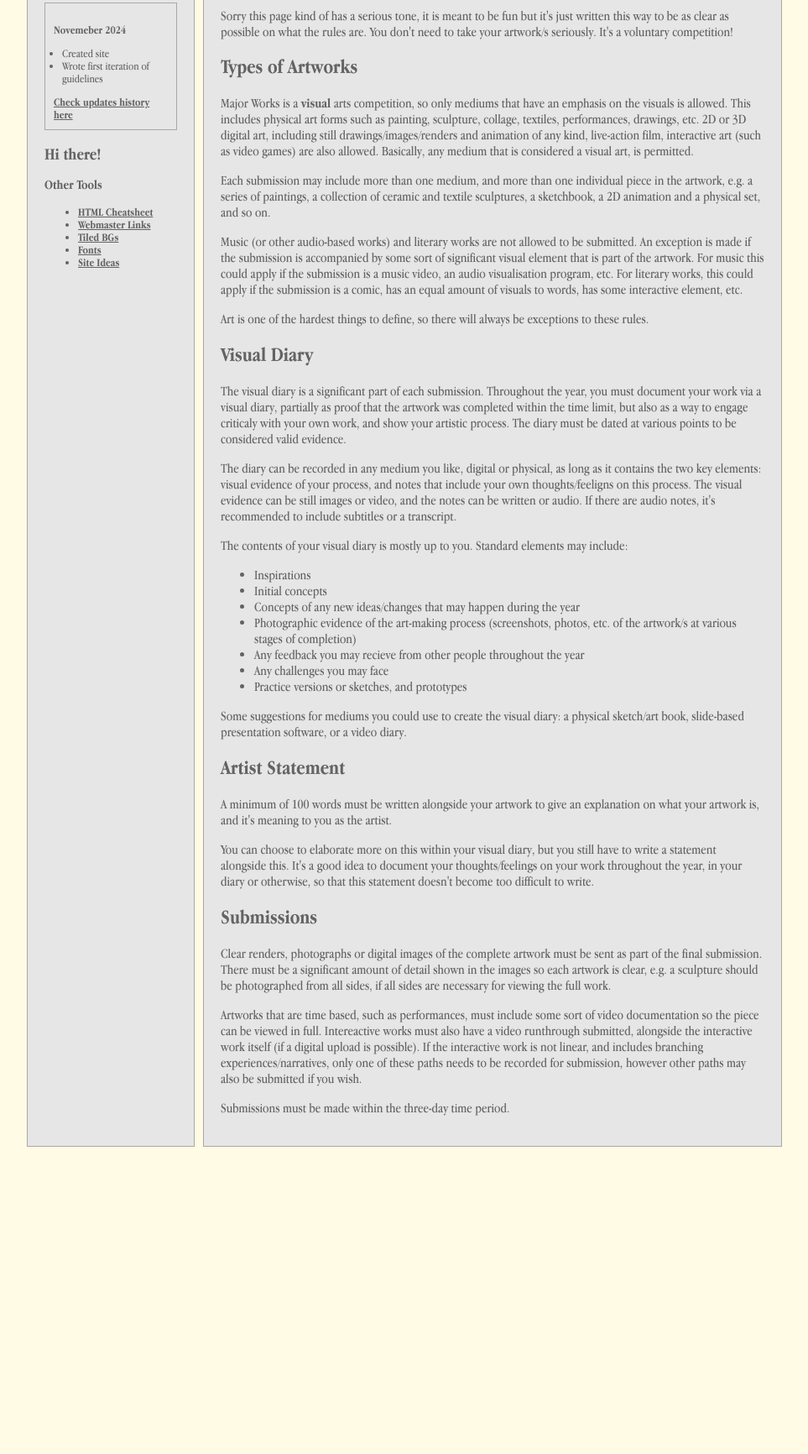
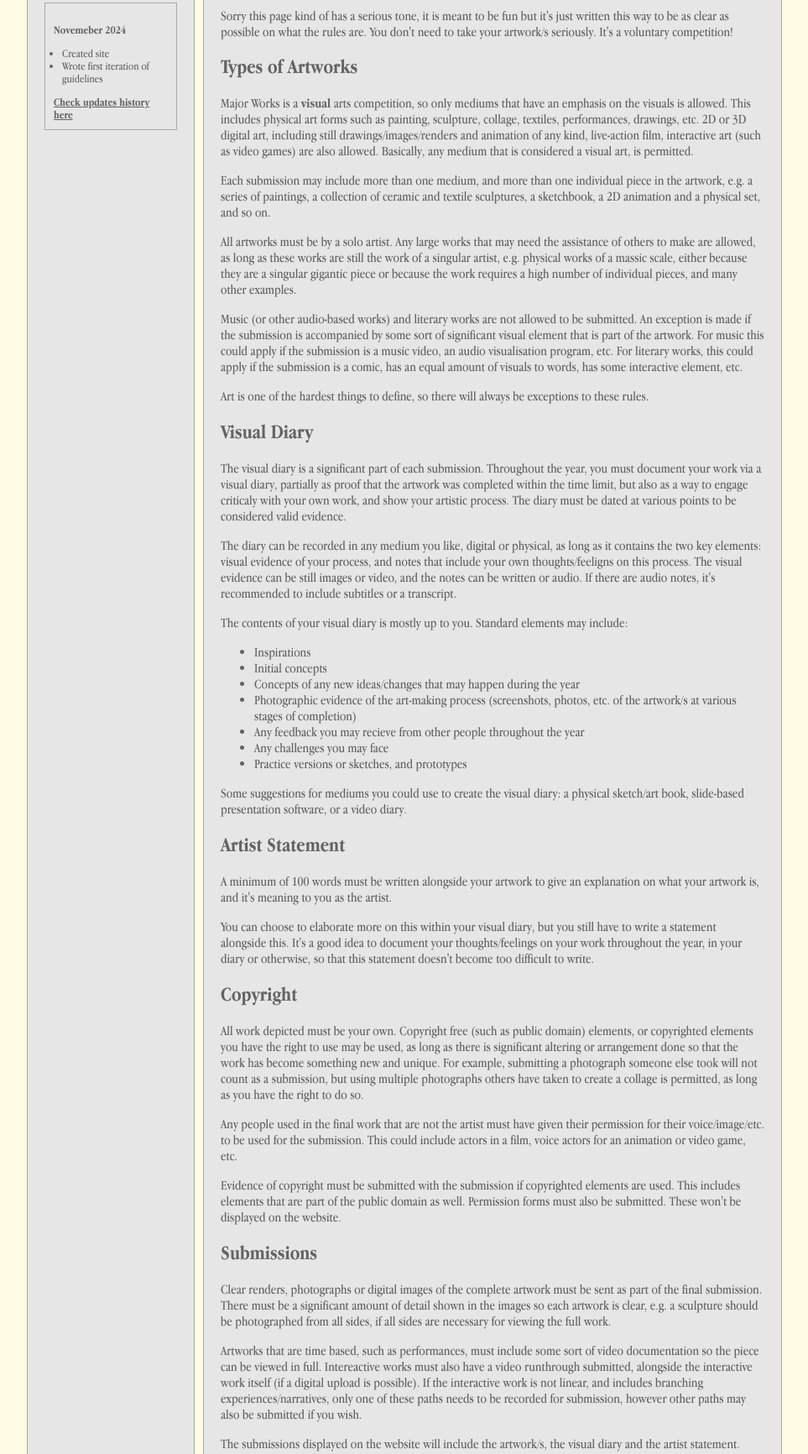
Before and after one commit to xwing027/xwing027.github.io, a plain HTML site: page guidelines.html in a window 1280 px wide. Shown: the part 304-2036 px from the top of the page at 84% size, without its empty margins (158-1121 px from the left). Before the commit the page ends 1670 px from the top, so only its background shows below. Drawn offline with Linux system fonts and the light colour scheme.

Commit message:
rules update

```diff
--- a/guidelines.html
+++ b/guidelines.html
@@ -33,6 +33,7 @@
             <h2>Types of Artworks</h2>
             <p>Major Works is a <b>visual</b> arts competition, so only mediums that have an emphasis on the visuals is allowed. This includes physical art forms such as painting, sculpture, collage, textiles, performances, drawings, etc. 2D or 3D digital art, including still drawings/images/renders and animation of any kind, live-action film, interactive art (such as video games) are also allowed. Basically, any medium that is considered a visual art, is permitted.</p>
             <p>Each submission may include more than one medium, and more than one individual piece in the artwork, e.g. a series of paintings, a collection of ceramic and textile sculptures, a sketchbook, a 2D animation and a physical set, and so on.</p>
+            <p>All artworks must be by a solo artist. Any large works that may need the assistance of others to make are allowed, as long as these works are still the work of a singular artist, e.g. physical works of a massic scale, either because they are a singular gigantic piece or because the work requires a high number of individual pieces, and many other examples.</p>
             <p>Music (or other audio-based works) and literary works are not allowed to be submitted. An exception is made if the submission is accompanied by some sort of significant visual element that is part of the artwork. For music this could apply if the submission is a music video, an audio visualisation program, etc. For literary works, this could apply if the submission is a comic, has an equal amount of visuals to words, has some interactive element, etc.</p>
             <p>Art is one of the hardest things to define, so there will always be exceptions to these rules.</p>
 
@@ -55,9 +56,15 @@
             <p>A minimum of 100 words must be written alongside your artwork to give an explanation on what your artwork is, and it's meaning to you as the artist.</p>
             <p>You can choose to elaborate more on this within your visual diary, but you still have to write a statement alongside this. It's a good idea to document your thoughts/feelings on your work throughout the year, in your diary or otherwise, so that this statement doesn't become too difficult to write.</p>
 
+            <h2>Copyright</h2>
+            <p>All work depicted must be your own. Copyright free (such as public domain) elements, or copyrighted elements you have the right to use may be used, as long as there is significant altering or arrangement done so that the work has become something new and unique. For example, submitting a photograph someone else took will not count as a submission, but using multiple photographs others have taken to create a collage is permitted, as long as you have the right to do so.</p>
+            <p>Any people used in the final work that are not the artist must have given their permission for their voice/image/etc. to be used for the submission. This could include actors in a film, voice actors for an animation or video game, etc.</p>
+            <p>Evidence of copyright must be submitted with the submission if copyrighted elements are used. This includes elements that are part of the public domain as well. Permission forms must also be submitted. These won't be displayed on the website.</p>
+
             <h2>Submissions</h2>
             <p>Clear renders, photographs or digital images of the complete artwork must be sent as part of the final submission. There must be a significant amount of detail shown in the images so each artwork is clear, e.g. a sculpture should be photographed from all sides, if all sides are necessary for viewing the full work.</p>
             <p>Artworks that are time based, such as performances, must include some sort of video documentation so the piece can be viewed in full. Intereactive works must also have a video runthrough submitted, alongside the interactive work itself (if a digital upload is possible). If the interactive work is not linear, and includes branching experiences/narratives, only one of these paths needs to be recorded for submission, however other paths may also be submitted if you wish.</p>
+            <p>The submissions displayed on the website will include the artwork/s, the visual diary and the artist statement.</p>
             <p>Submissions must be made within the three-day time period.</p>
         </main>
 
@@ -70,16 +77,6 @@
         </ul>
         <a href="/updates.html">Check updates history here</a>
     </div>
-    <h2>Hi there!</h2>
-    <h3>Other Tools</h3>
-    <ul>
-        <li><a href="https://sadgrlonline.github.io/html-cheatsheet/" target="_blank">HTML Cheatsheet</a>
-        </li><li><a href="/sadgrl/webmastery/webmaster-links.html" target="_blank">Webmaster Links</a></li>
-        <li><a href="/sadgrl/webmastery/downloads/tiledbgs.html" target="_blank">Tiled BGs</a></li>
-        <li><a href="/sadgrl/webmastery/downloads/fonts.html" target="_blank">Fonts</a></li>
-        <li><a href="/sadgrl/projects/ideas/" target="_blank">Site Ideas</a></li>
-    </ul></aside></div>
-
 </div>
 </body>
 </html>
```
Also changed, not shown: about.html (+0 -10 lines), gallery.html (+0 -10 lines), updates.html (+0 -9 lines).
